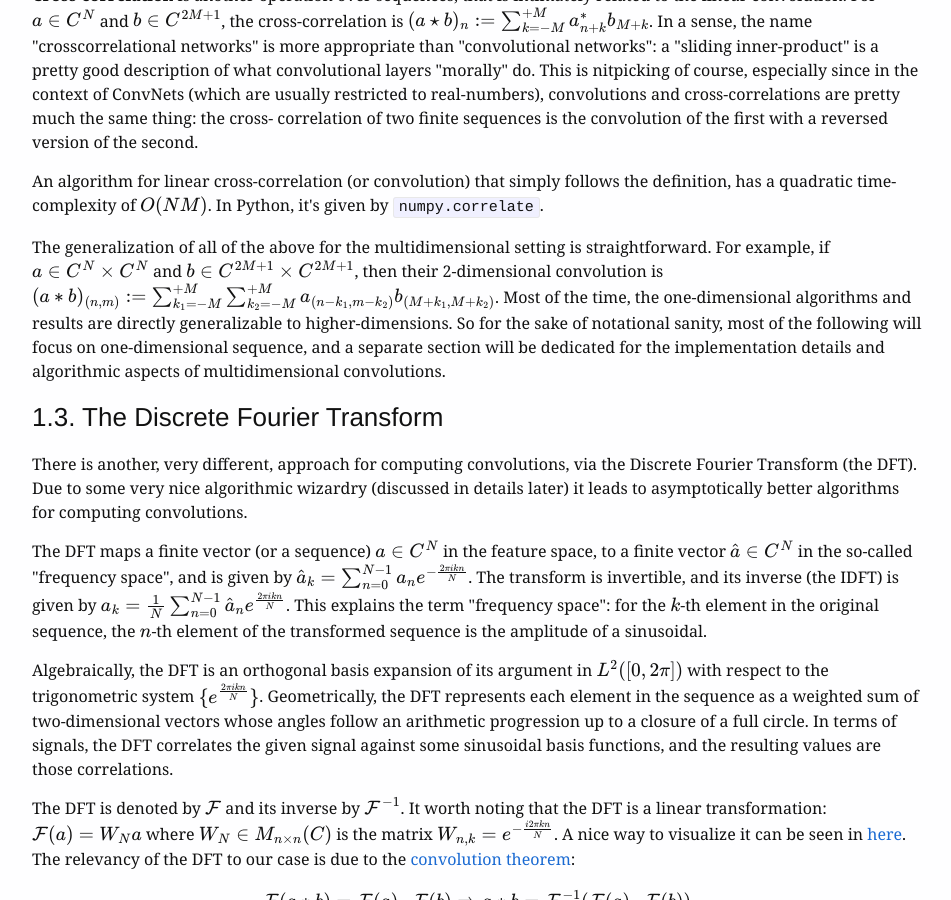
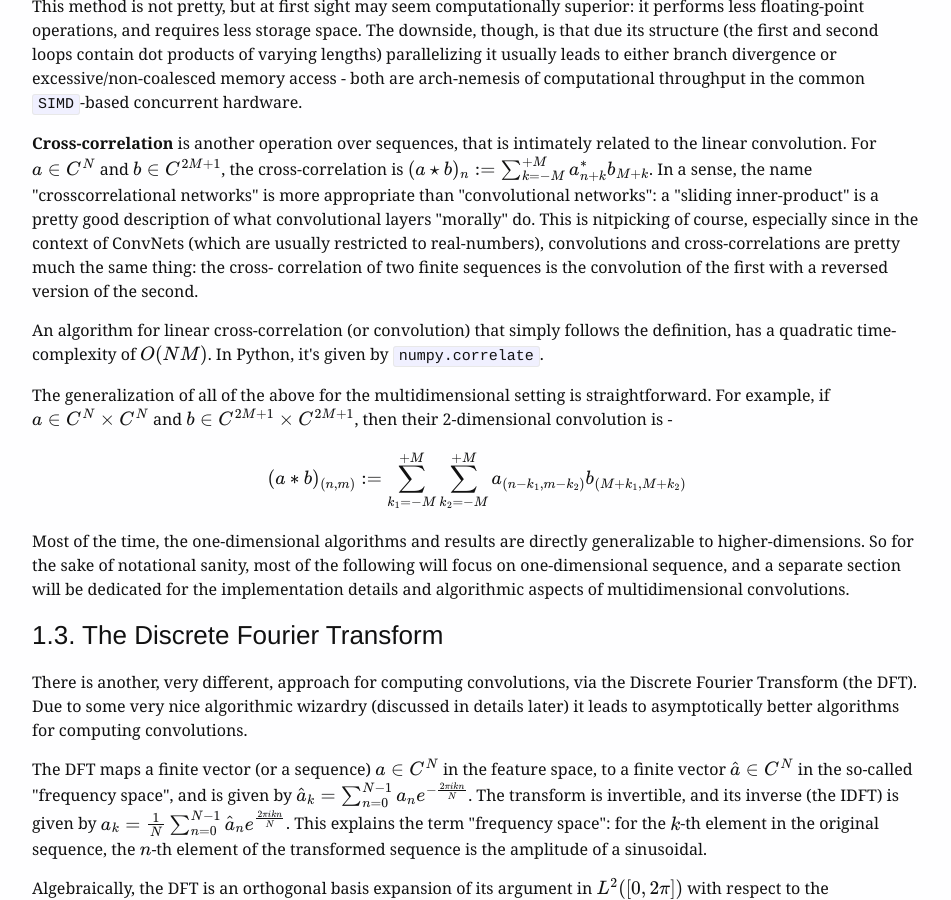
Before and after one commit to omersha/omersha.github.io, a Jekyll site: the page built from _laws-sausages-and-convnets/convolutions.md, in a window 1280 px wide and 900 px high, scrolled down 5934 px. Shown: the whole window, without its empty margins (163-1114 px from the left). Built offline with Jekyll 4.4.1, drawn with Linux system fonts in a browser that asks for light colours; some web fonts are replaced; formulas are drawn with MathJax 3; some of the changed text lies outside the part shown.

Commit message:
Formatting

```diff
--- a/_laws-sausages-and-convnets/convolutions.md
+++ b/_laws-sausages-and-convnets/convolutions.md
@@ -207,15 +207,17 @@
 <div><p>
 For simplicity, let's restrict the discussion to one-dimensional sequences for
 the meanwhile. In the comfortable la-la land of infinite sequences, the
-convolution $a\ast b$ of two sequences $a,b\in C^\infty$ is defined as $(a\ast b
-)_n:=\sum_{k=-\infty}^{+\infty}a_kb_{n-k}=\sum_{k=-\infty}^{+\infty}a_{n-k}b_k$.
+convolution $a\ast b$ of two sequences $a,b\in C^\infty$ is defined as -
+$$(a\ast b
+)_n:=\sum_{k=-\infty}^{+\infty}a_kb_{n-k}=\sum_{k=-\infty}^{+\infty}a_{n-k}b_k$$
 If only one of the sequences is finite, say $b\in C^{2M+1}$, things are still
-pretty nice: $(a\ast b)_n:=\sum_{k=-M}^{+M}a_{n-k}b_{M+k}$.
+pretty nice:
+$$(a\ast b)_n:=\sum_{k=-M}^{+M}a_{n-k}b_{M+k}$$
 </p></div>
 
 <div><p>
 When dealing with two finite sequences $a\in C^N$ and $b\in C^{2M+1}$ (assuming
-w.l.g. that $N\gt 2M$)- which are the kind of sequences usually encountered in
+w.l.g. that $N\gt 2M$) - which are the kind of sequences usually encountered in
 practice - then $a\ast b\in C^{N-2M}$, and $(a\ast b)_n$ is an inner-product of
 two vectors of length $M$:
 </p></div>
@@ -359,8 +361,9 @@
 <div><p>
 The generalization of all of the above for the multidimensional setting is
 straightforward. For example, if $a\in C^N\times C^N$ and $b\in C^{2M+1}\times
-C^{2M+1}$, then their 2-dimensional convolution is $(a\ast b)_{(n,m)}:=\sum_{k_1
-=-M}^{+M}\sum_{k_2=-M}^{+M}a_{(n-k_1,m-k_2)}b_{(M+k_1,M+k_2)}$. Most of the
+C^{2M+1}$, then their 2-dimensional convolution is -
+$$(a\ast b)_{(n,m)}:=\sum_{k_1=-M}^{+M}\sum_{k_2=-M}^{+M}a_{(n-k_1,m-k_2)}b_{(M+k_1,M+k_2)}$$
+Most of the
 time, the one-dimensional algorithms and results are directly generalizable to
 higher-dimensions. So for the sake of notational sanity, most of the following
 will focus on one-dimensional sequence, and a separate section will be dedicated
@@ -703,14 +706,12 @@
 <div><p>
 To see why, consider the effect of time reversal on the DFT: substituting
 $r=N-1-n$ in the definition $\mathcal{F}(a)_k=\sum_{n=0}^{N-1}a_ne^{-\frac{i2\pi
-kn}{N}}$ leads to $\mathcal{F}(a)_k=\sum_{r=0}^{N-1}a_re^{-\frac{i2\pi
-k(N-1-r)}{N}}=e^{-\frac{i2\pi k(N-1)}{N}}\sum_{r=0}^{N-1}a_re^{\frac{i2\pi
-kr}{N}}=e^{\frac{i2\pi k}{N}}\sum_{r=0}^{N-1}a_re^{\frac{i2\pi kr}{N}}$, and
-taking the conjugate both inside and outside the summation
+kn}{N}}$ leads to -
+$$\mathcal{F}(a)_k=\sum_{r=0}^{N-1}a_re^{-\frac{i2\pi k(N-1-r)}{N}}=e^{-\frac{i2\pi k(N-1)}{N}}\sum_{r=0}^{N-1}a_re^{\frac{i2\pi kr}{N}}=e^{\frac{i2\pi k}{N}}\sum_{r=0}^{N-1}a_re^{\frac{i2\pi kr}{N}}$$
+and taking the conjugate both inside and outside the summation
 ($z_1+z_2=(z_1^\ast+z_2^\ast)^\ast$) results with the gloomy conclusion that if
-$\overline{a}$ is the time-reversed version of $a$, then
-$\mathcal{F}(\overline{a})_k=e^{\frac{i2\pi k}{N}}(\sum_{r=0}^{N-1}a_r^\ast
-e^{\frac{-i2\pi kr}{N}})^\ast=e^{\frac{i2\pi k}{N}}\mathcal{F}(a^\ast)^\ast_k$:
+$\overline{a}$ is the time-reversed version of $a$, then -
+$$\mathcal{F}(\overline{a})_k=e^{\frac{i2\pi k}{N}}(\sum_{r=0}^{N-1}a_r^\ast e^{\frac{-i2\pi kr}{N}})^\ast=e^{\frac{i2\pi k}{N}}\mathcal{F}(a^\ast)^\ast_k$$
 </p></div>
 
 **In [16]:**
@@ -723,12 +724,11 @@
 
 <div><p>
 According to the Shift theorem, a circular temporal shift is the same a linear
-phase change, $\mathcal{F}(\{a_{(n-m)\text{mod}N}\})_k=\mathcal{F}(a)_k\cdot
-e^{\frac{-2i\pi km}{N}}$. Applied to the result above, it gives
-$\mathcal{F}(\{a_{(n-N+1)\text{mod}N}\})_k=\mathcal{F}(a)_k\cdot e^{\frac{-2i\pi
-k(N-1)}{N}}=\mathcal{F}(a)_k\cdot e^{-2i\pi k}e^{\frac{2i\pi
-k}{N}}=\mathcal{F}(a)_k\cdot e^{\frac{2i\pi k}{N}}$. So the finite cross-
-correlational analogue to the convolution theorem is still almost $(a\star
+phase change:
+$$\mathcal{F}(\{a_{(n-m)\text{mod}N}\})_k=\mathcal{F}(a)_k\cdot e^{\frac{-2i\pi km}{N}}$$
+Applied to the result above, it gives -
+$$\mathcal{F}(\{a_{(n-N+1)\text{mod}N}\})_k=\mathcal{F}(a)_k\cdot e^{\frac{-2i\pi k(N-1)}{N}}=\mathcal{F}(a)_k\cdot e^{-2i\pi k}e^{\frac{2i\pi k}{N}}=\mathcal{F}(a)_k\cdot e^{\frac{2i\pi k}{N}}$$
+So the finite cross-correlational analogue to the convolution theorem is still almost $(a\star
 b)=\mathcal{F}^{-1}(\mathcal{F}(a)^\ast\cdot\mathcal{F}(b))$, only that the
 pointwise multiplication involves a shifted version of $\mathcal{F}(a)$ by an
 offset of $N-1$.
```
Also changed, not shown: other parts of _laws-sausages-and-convnets/convolutions.md (+2 -2 lines).
